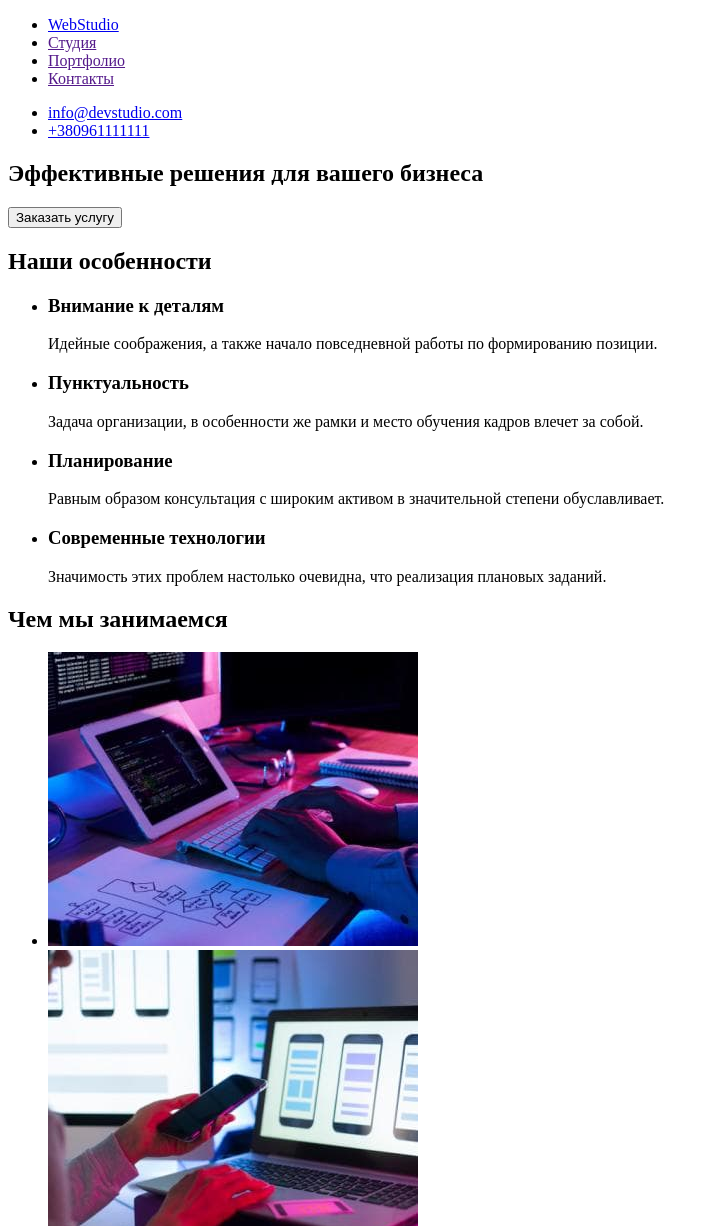
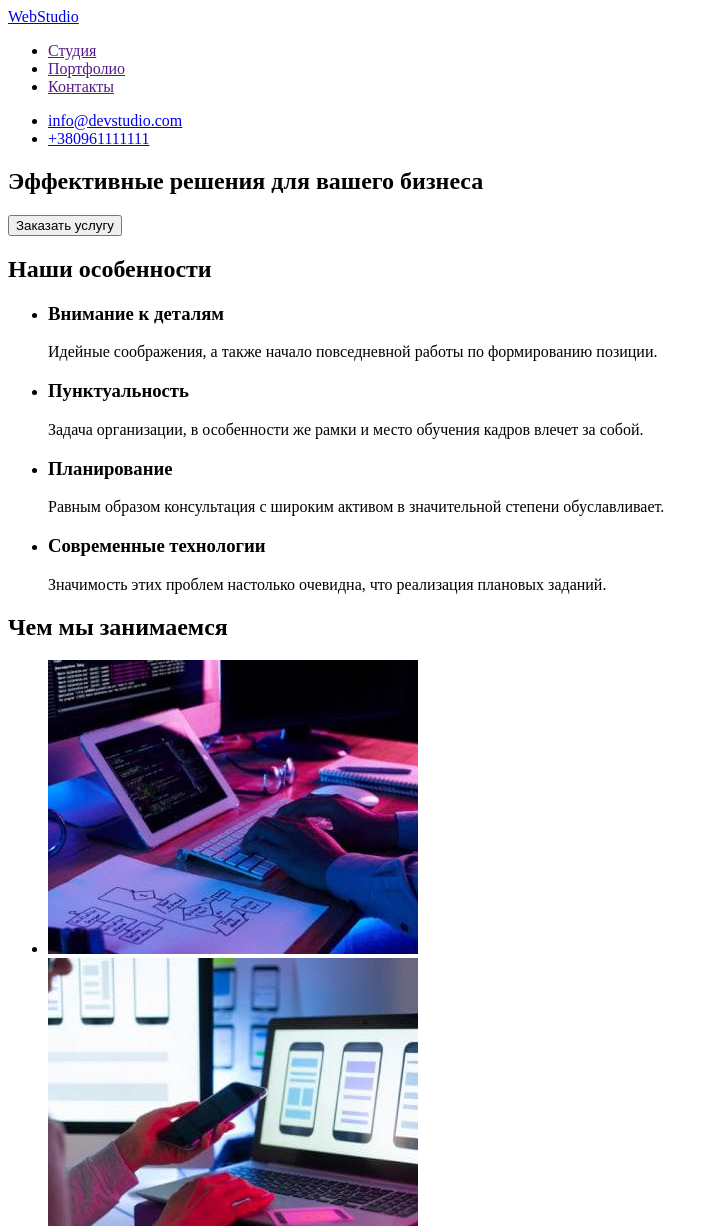
Before and after one commit to maryleto14/HW1, a plain HTML site: page index.html in a window 1280 px wide. Shown: the top 1226 px of the page, without its empty margins (0-719 px from the left). Drawn offline with Linux system fonts and the light colour scheme.

Commit message:
Update index.html

```diff
--- a/index.html
+++ b/index.html
@@ -9,8 +9,8 @@
   <body>
     <header>
       <nav>
+      <a href="./index.html">WebStudio</a>
         <ul>
-          <li><a href="/">WebStudio</a></li>
           <li><a href="">Студия</a></li>
           <li><a href="">Портфолио</a></li>
           <li><a href="">Контакты</a></li>
@@ -58,6 +58,8 @@
             </p>
           </li>
         </ul>
+      </section>
+      <section>
         <h2>Чем мы занимаемся</h2>
         <ul class="profession">
           <li>
@@ -114,7 +116,7 @@
       </section>
     </main>
     <footer>
-      <a href="/">WebStudio</a>
+      <a href="./index.html">WebStudio</a>
       <address>
         <ul>
           <li>
```
